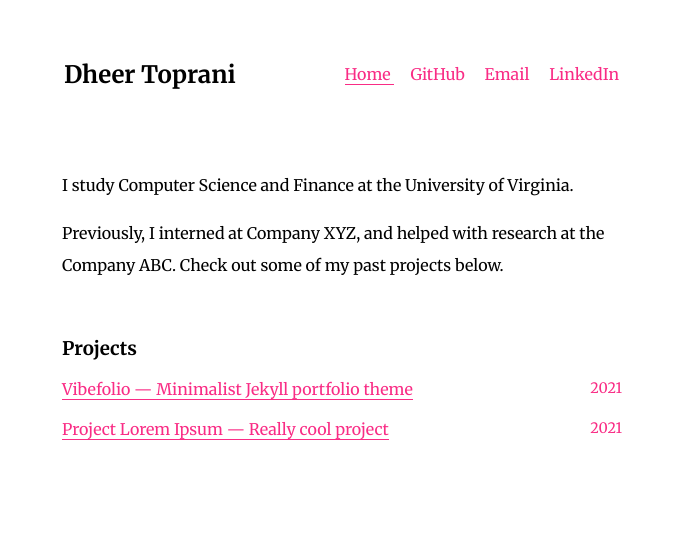
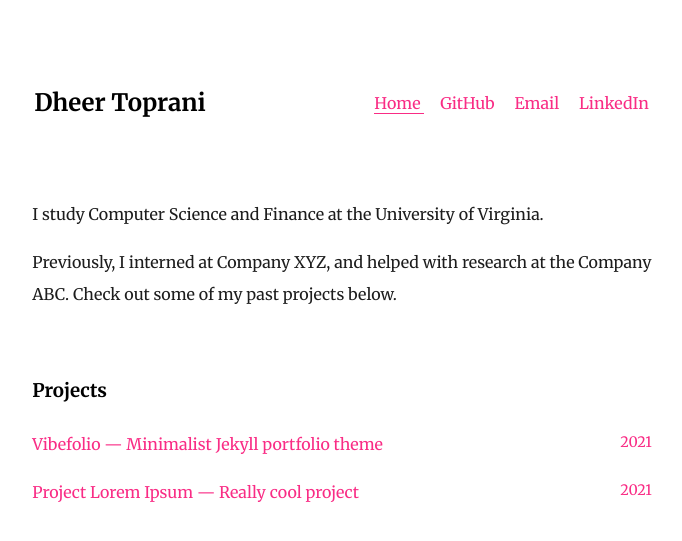
Before and after one commit to dheerkt/vibefolio, a Jekyll site: the page built from index.md, in a window 1280 px wide. Shown: the top 541 px of the page, without its empty margins (298-980 px from the left). Built offline with Jekyll 4.4.1, drawn with Linux system fonts in a browser that asks for light colours.

Commit message:
Updated CSS to improve spacing and responsiveness

```diff
--- a/_includes/projects.html
+++ b/_includes/projects.html
@@ -9,6 +9,5 @@
             <span class="year">{{ proj.yyyymm | slice: 0, 4 }}</span>
         </a>
     </li>
-    <br><br>
     {% endfor %}
 </ul>
--- a/assets/css/style.css
+++ b/assets/css/style.css
@@ -5,8 +5,15 @@ body {
 }
 
 .container {
-	margin: 0 auto;
-	width: 560px;
+	margin: auto;
+	padding: 3em 1em;
+	max-width: 60ch;
+	line-height: 2;
+	font-size: 1em;
+}
+
+p {
+	color: #1d1d1d;
 }
 
 a {
@@ -15,8 +22,7 @@ a {
 }
 
 header {
-	margin-bottom: 10%;
-	padding-top: 5%;
+	margin-bottom: 3em;
 	display: flex;
 }
 
@@ -60,19 +66,18 @@ header table {
 	margin-bottom: 10%;
 }
 
-p {
-	line-height: 2em;
-}
-
 ul.projects {
 	width: 100%;
 	padding: 0;
 	list-style-type: none;
 }
 
+ul.projects li {
+	padding: 0 0 3em 0;
+}
+
 ul.projects li a span.desc {
 	float:left;
-	border-bottom: 1px solid #F92C85;
 }
 
 ul.projects li a span.year {
```
